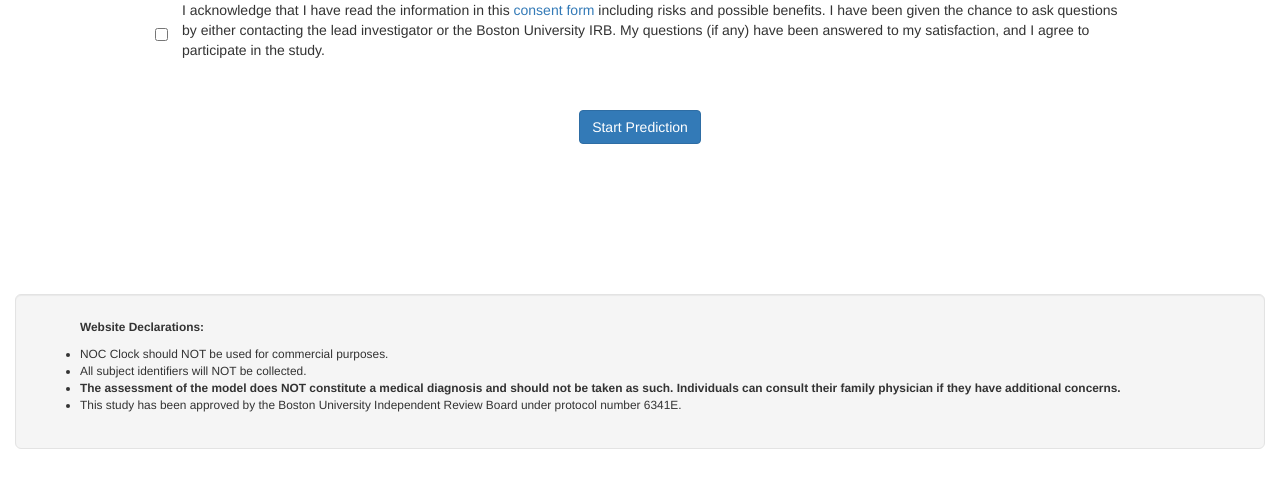
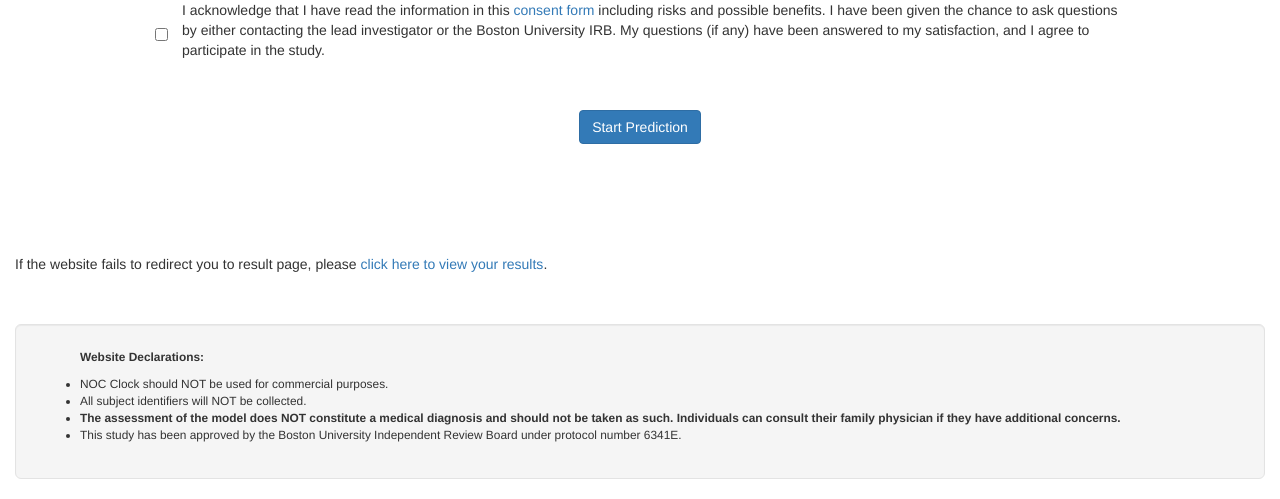
Before and after one commit to NoSpringNoRain/NOC-Clock-Website, a Django app: page / in a window 1280 px wide. Shown: the part 2384-2883 px from the top of the page. Before the commit the page ends 2833 px from the top, so only its background shows below. Run offline with Django 3.2, Linux system fonts and the light colour scheme; the visitor is signed in with stand-in values (Sample User, id 1); parts of the project's set-up code (start-up, migrations or seed data) failed here and were passed over; some libraries are stand-ins or nearby versions.

Commit message:
Update home.html

```diff
--- a/server/core/templates/core/home.html
+++ b/server/core/templates/core/home.html
@@ -652,4 +652,11 @@
 </div>
 </form>
 
+{# View results #}
+
+<div style="display: flex; justify-content: flex-start">
+<p> If the website fails to redirect you to result page, please
+<a href = "https://health-ai.bu.edu/results">click here to view your results</a>.</p>
+</div>
+
 {% endblock %}
```
